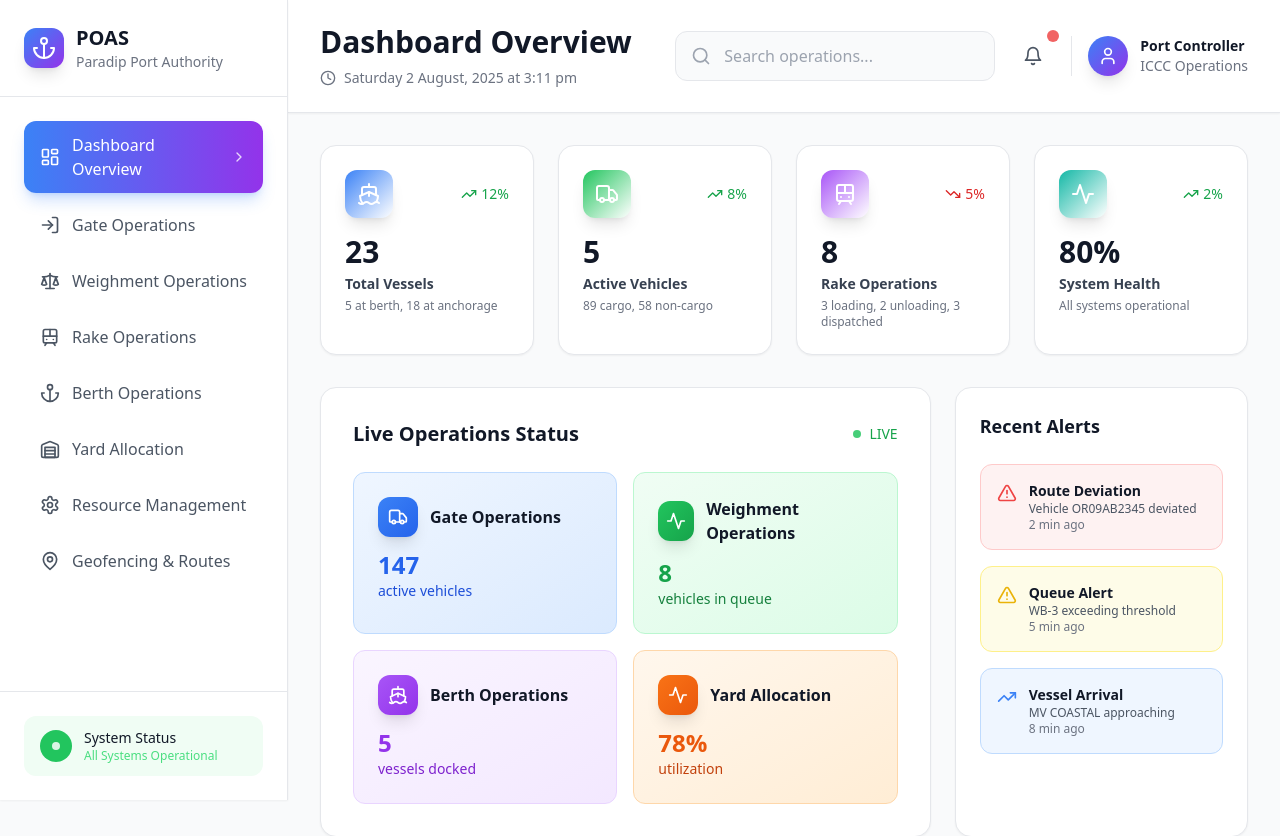
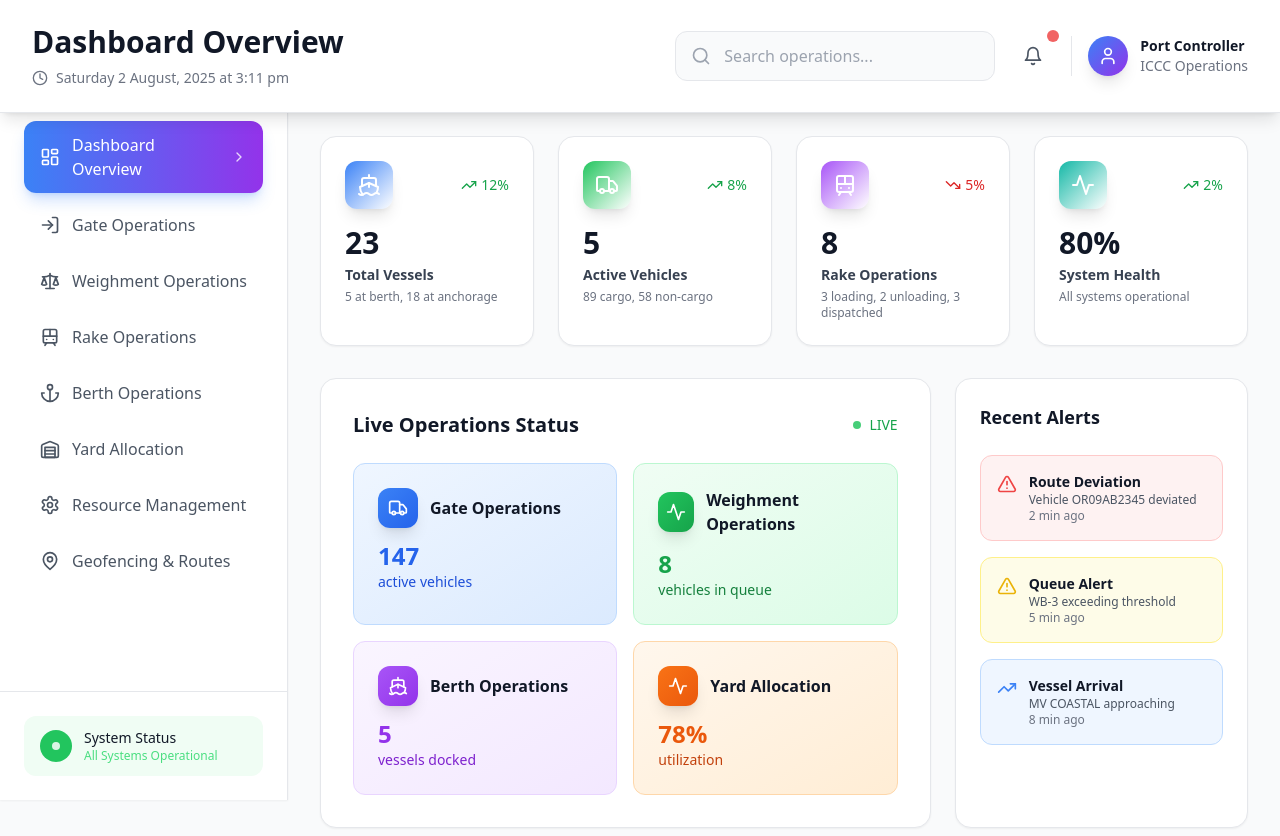
Before and after one commit to sanjeev10d/poas-presales-bolt.new, a React (Vite) app: page / in a window 1280 px wide. Shown: the top 836 px of the page. Built offline with nearby package versions, Linux system fonts and the light colour scheme.

Commit message:
Create fixed header with proper spacing

```diff
--- a/src/App.tsx
+++ b/src/App.tsx
@@ -48,9 +48,9 @@ function App() {
       <div className="w-64 lg:w-72 flex-shrink-0">
         <Sidebar activeModule={activeModule} setActiveModule={setActiveModule} />
       </div>
-      <div className="flex-1 flex flex-col min-w-0 ml-0">
+      <div className="flex-1 flex flex-col min-w-0 pt-24">
         <Header activeModule={activeModule} />
-        <main className="flex-1 p-4 sm:p-6 lg:p-8 overflow-y-auto overflow-x-hidden">
+        <main className="flex-1 p-4 sm:p-6 lg:p-8 overflow-y-auto overflow-x-hidden mt-2">
           {renderActiveModule()}
         </main>
       </div>
--- a/src/components/Header.tsx
+++ b/src/components/Header.tsx
@@ -21,7 +21,7 @@ const Header: React.FC<HeaderProps> = ({ activeModule }) => {
   };
 
   return (
-    <header className="bg-white border-b border-gray-200 px-4 sm:px-8 py-6 shadow-sm">
+    <header className="fixed top-0 left-0 right-0 bg-white border-b border-gray-200 px-4 sm:px-8 py-6 shadow-lg z-50">
       <div className="flex items-center justify-between flex-wrap gap-4">
         <div>
           <h1 className="text-xl sm:text-2xl lg:text-3xl font-bold text-gray-900">{getModuleTitle(activeModule)}</h1>
```
